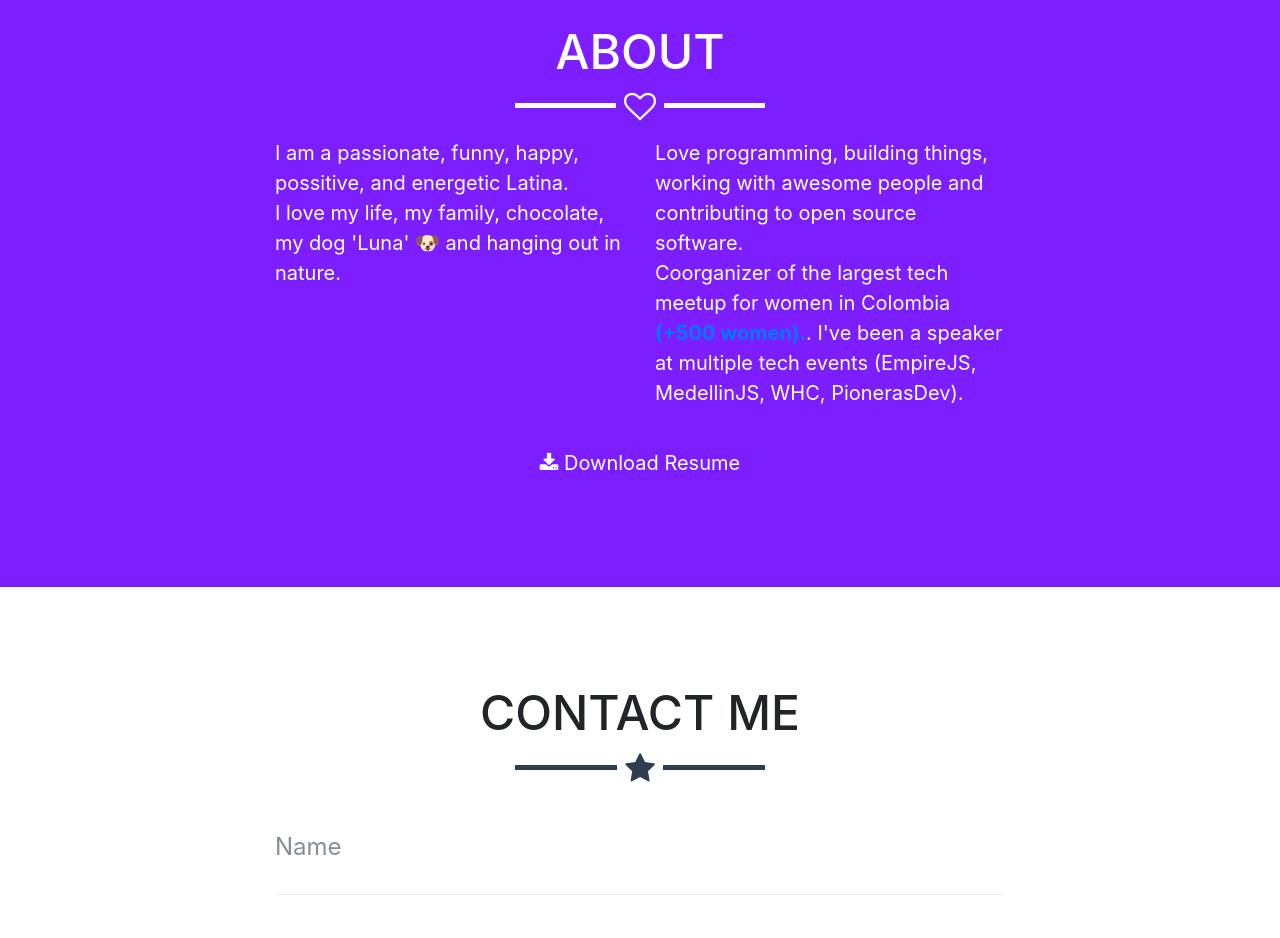
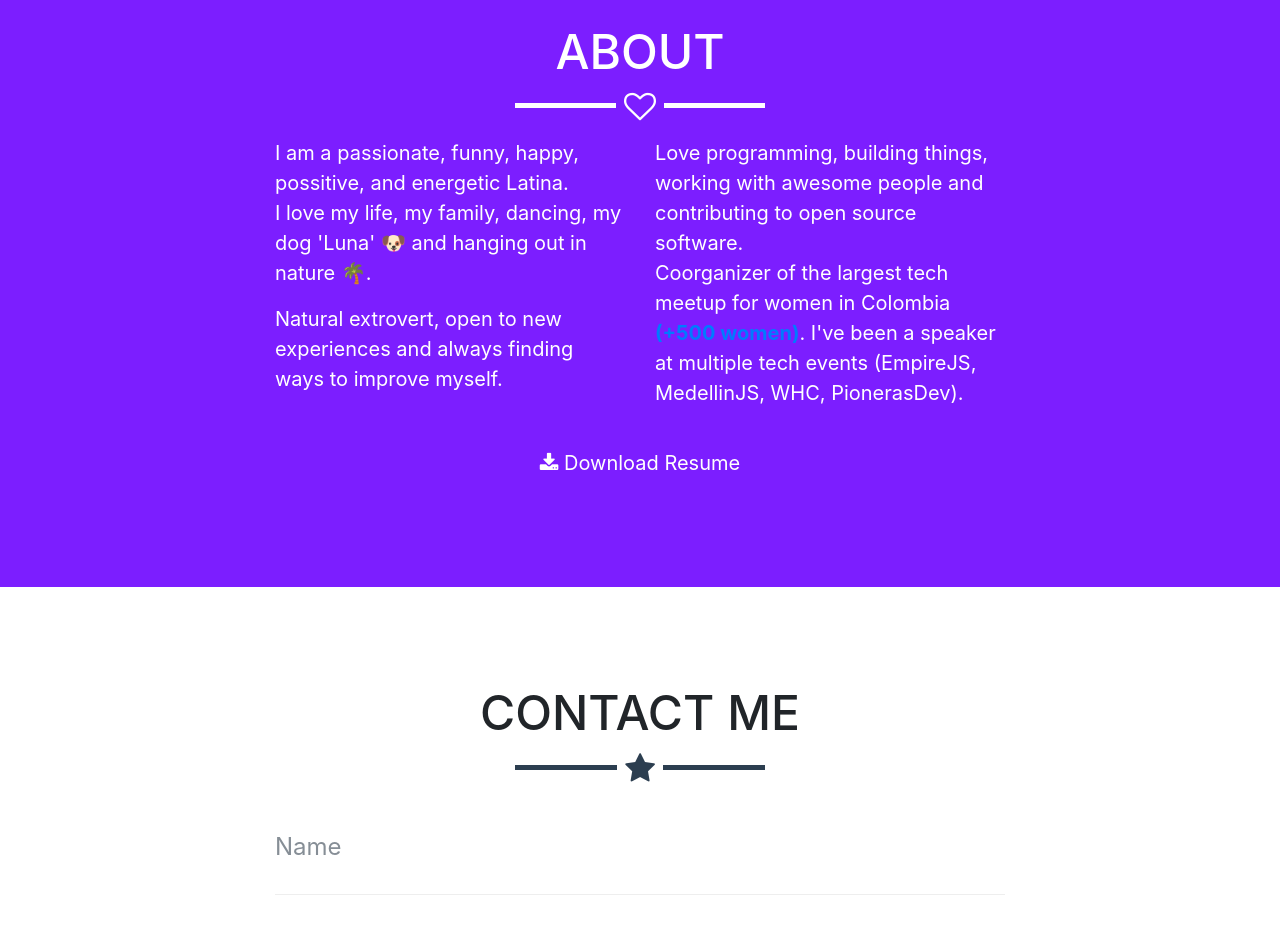
Before and after one commit to LizzParody/lizparody.github.io, a website with bundled scripts: page index.html in a window 1280 px wide. Shown: the part 1740-2678 px from the top of the page. Built offline with nearby package versions, Linux system fonts and the light colour scheme.

Commit message:
changed the about section

```diff
--- a/index.html
+++ b/index.html
@@ -141,10 +141,11 @@
         <hr class="star-light2">
         <div class="row">
           <div class="col-lg-4 ml-auto">
-            <p>I am a passionate, funny, happy, possitive, and energetic Latina. <br>I love my life, my family, chocolate, my dog 'Luna' 🐶 and hanging out in nature.</p>
+            <p>I am a passionate, funny, happy, possitive, and energetic Latina. <br>I love my life, my family, dancing, my dog 'Luna' 🐶 and hanging out in nature 🌴.</p>
+            <p>Natural extrovert, open to new experiences and always finding ways to improve myself.</p>
           </div>
           <div class="col-lg-4 mr-auto">
-            <p>Love programming, building things, working with awesome people and contributing to open source software. <br> Coorganizer of the largest tech meetup for women in Colombia <b><a href="https://www.meetup.com/es-ES/PionerasDevelopers/">(+500 women).<a></b>.  I've been a speaker at multiple tech events (EmpireJS, MedellinJS, WHC, PionerasDev).</p>
+            <p>Love programming, building things, working with awesome people and contributing to open source software. <br> Coorganizer of the largest tech meetup for women in Colombia <b><a href="https://www.meetup.com/es-ES/PionerasDevelopers/">(+500 women)<a></b>.  I've been a speaker at multiple tech events (EmpireJS, MedellinJS, WHC, PionerasDev).</p>
           </div>
           <div class="col-lg-8 mx-auto text-center">
             <a href="resume.pdf" class="btn btn-lg btn-outline">
```
